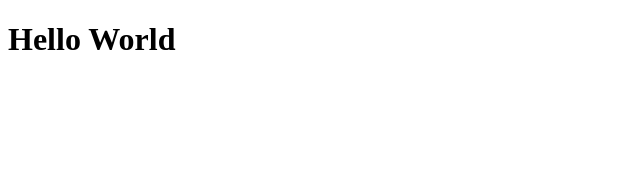
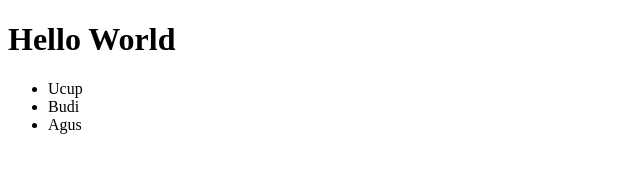
Before and after one commit to Samashi11/belajar-vcs, a plain HTML site: page index.html in a window 1280 px wide. Shown: the whole page, without its empty margins (0-640 px from the left). Drawn offline with Linux system fonts and the light colour scheme.

Commit message:
Menambahkan list nama

```diff
--- a/index.html
+++ b/index.html
@@ -7,6 +7,10 @@
 </head>
 <body>
   <h1>Hello World</h1>
-
+  <ul>
+    <li>Ucup</li>
+    <li>Budi</li>
+    <li>Agus</li>
+  </ul>
 </body>
 </html>
```
